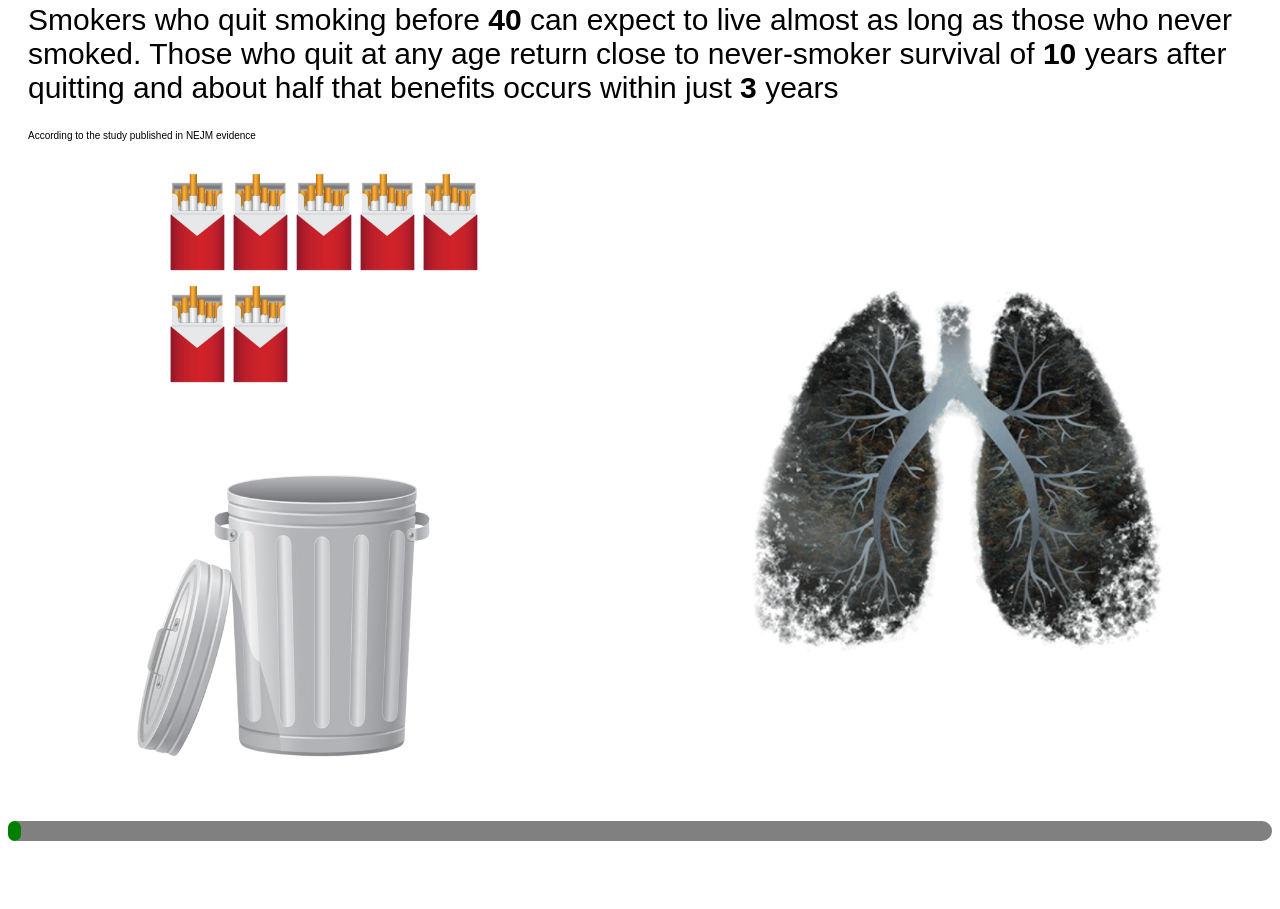
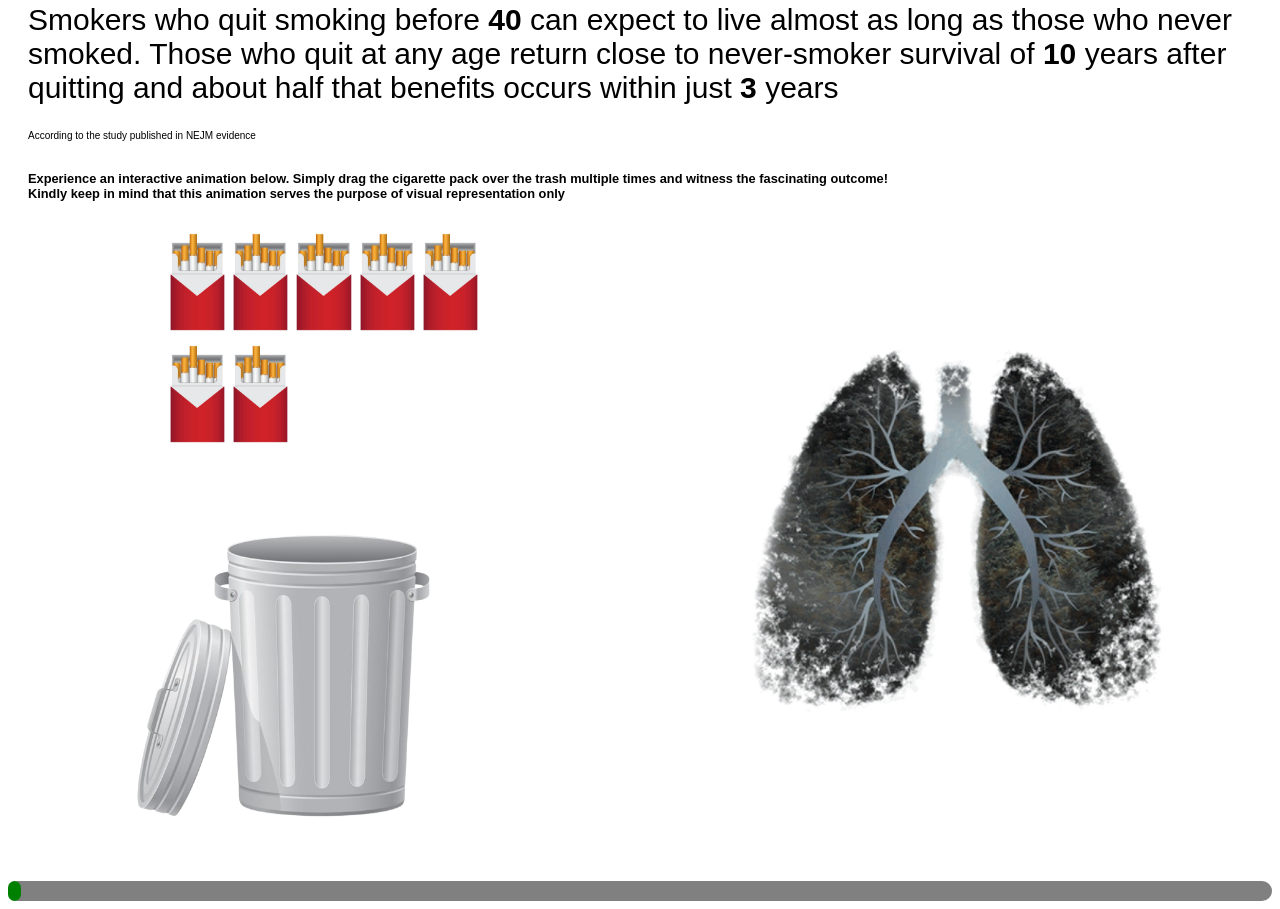
Before and after one commit to Pooja-Sakura/improved-octo-doodle, a plain HTML site: page index.html in a window 1280 px wide. Shown: the part 804-1713 px from the top of the page. Before the commit the page ends 1653 px from the top, so only its background shows below. Drawn offline with Linux system fonts and the light colour scheme.

Commit message:
Update index.html

```diff
--- a/index.html
+++ b/index.html
@@ -13,6 +13,9 @@
 
     <div>
         <h1 id="heading">#KickTheButt</h1><p> Smokers who quit smoking before <b>40</b> can expect to live almost as long as those who never smoked. Those who quit at any age return close to never-smoker survival of <b>10</b> years after quitting and about half that benefits occurs within just <b>3</b> years <br><sub>According to the study published in NEJM evidence</sub> <p>
+    </div>
+    <div>
+        <p style="font-size:1vw"><b> Experience an interactive animation below. Simply drag the cigarette pack over the trash multiple times and witness the fascinating outcome!<br>Kindly keep in mind that this animation serves the purpose of visual representation only<b><p>
     </div>
 
     <div id="main-container">
```
